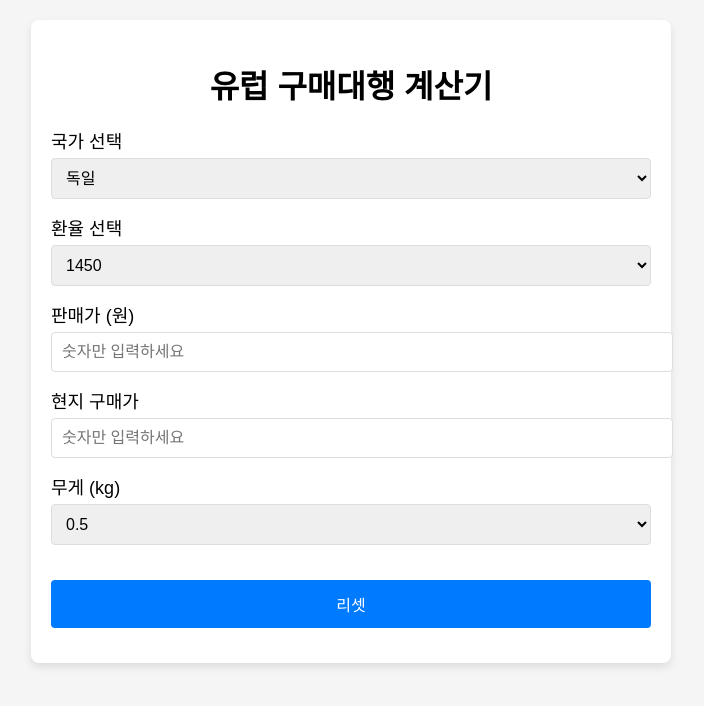
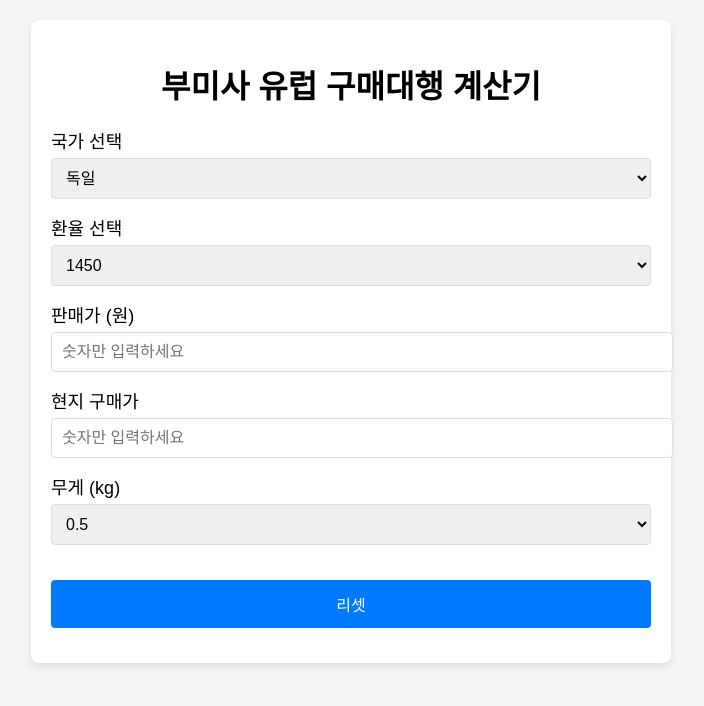
Before and after one commit to moneychelin/europecal, a plain HTML site: page index.html in a window 1280 px wide. Shown: the whole page, without its empty margins (289-993 px from the left). Drawn offline with Linux system fonts and the light colour scheme.

Commit message:
index.html

```diff
--- a/index.html
+++ b/index.html
@@ -74,7 +74,7 @@
 </head>
 <body>
     <div class="container">
-        <h1>유럽 구매대행 계산기</h1>
+        <h1>부미사 유럽 구매대행 계산기</h1>
 
         <label for="country">국가 선택</label>
         <select id="country">
```
